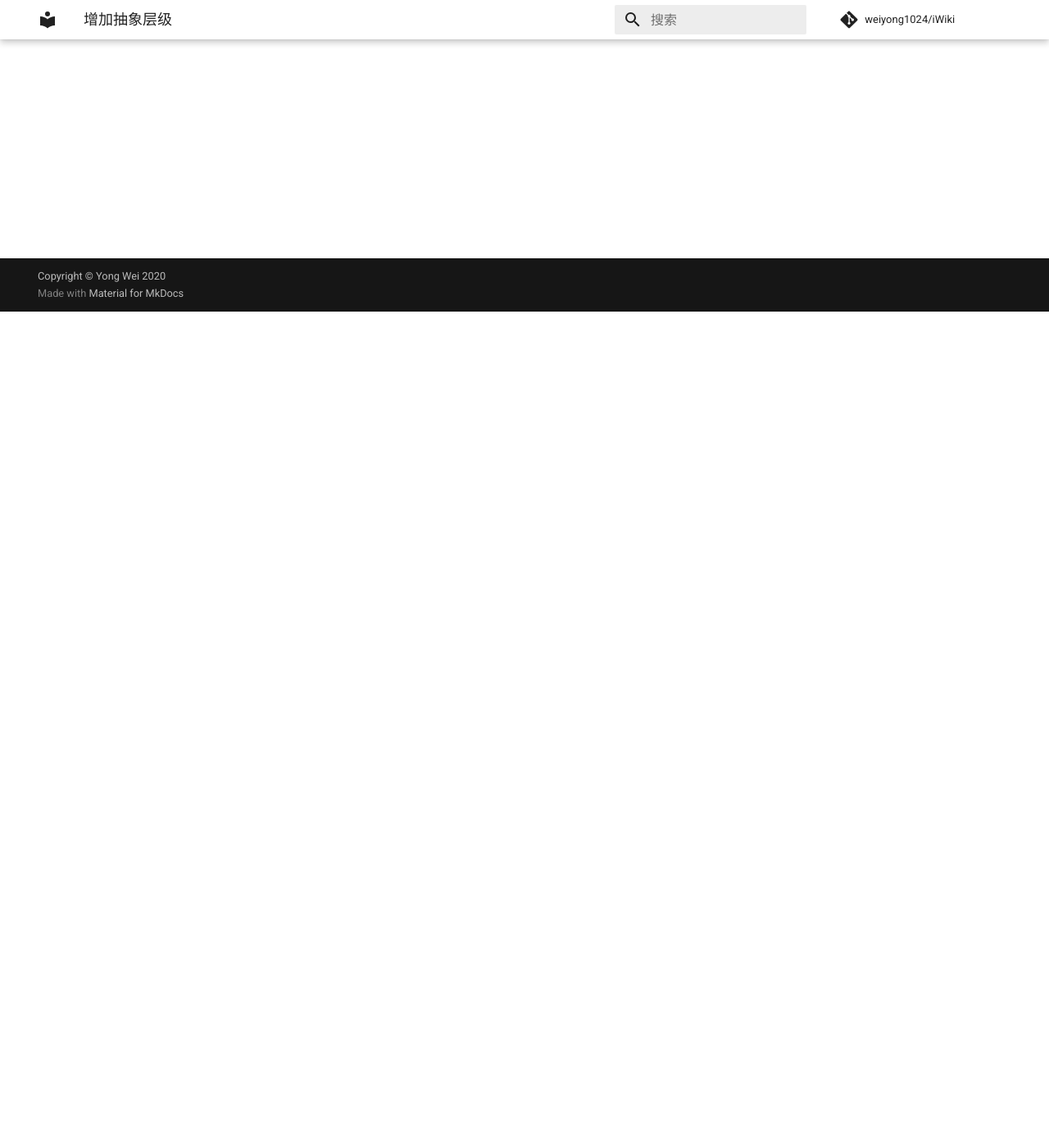
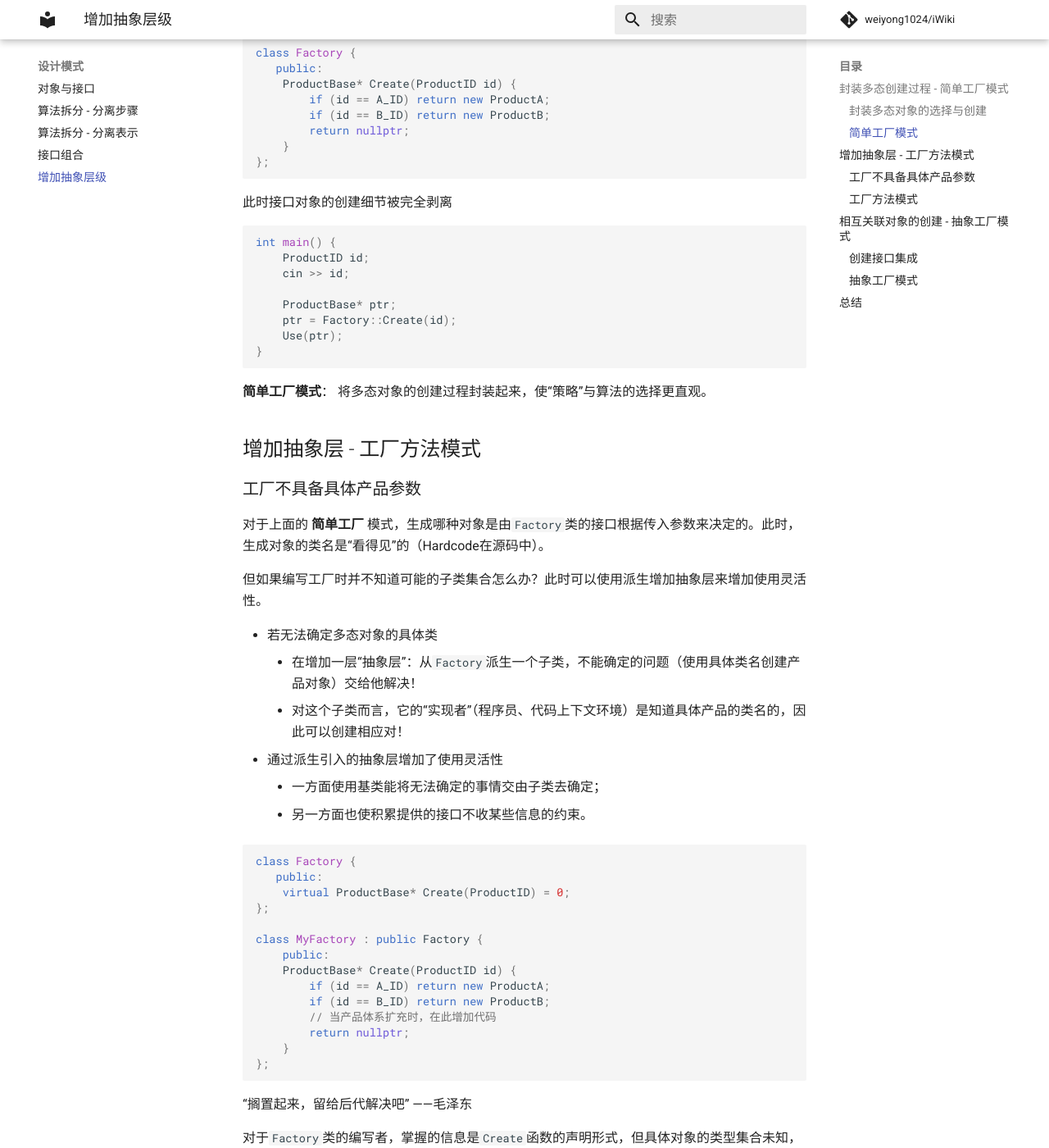
Before and after one commit to weiyong1024/iWiki, an MkDocs documentation site: the page built from docs/design_pattern/add_layers.md, in a window 1280 px wide and 1400 px high, scrolled down 1020 px. Shown: the whole window at 82% size. Built offline with MkDocs 1.6.1 and Material for MkDocs 9.7.7, drawn with Linux system fonts in a browser that asks for light colours; comment, search, counter and statistics services are not loaded; some of the changed text lies outside the part shown.

Commit message:
Add layers

````diff
--- a/docs/design_pattern/add_layers.md
+++ b/docs/design_pattern/add_layers.md
@@ -1 +1,159 @@
 # 增加抽象层级，隔离复杂变化
+
+## 封装多态创建过程 - 简单工厂模式
+
+在面向接口编程的实践中，经常做的操作是将基类指针只上一个子类对象，相比于显式地调用构造函数，可以讲多态对象的选择与构造过程封装起来。
+
+### 封装多态对象的选择与创建
+
+* 先隔离开（借助封装），再徐图之（增加变化）
+
+* 将创建对象中的“选择性”剥离出来
+    * 作为控制创建过程的参数
+    * 从使用具体类的类型名称来直接控制多态对象的创建，转变成使用变量和符号来间接控制多态对象的创建。
+* 封装多台对象的选择过程
+    * 设计一个类封装多态对象的创建过程
+
+### 简单工厂模式
+
+下方工厂类的定义，可以根据类体系的扩充不断增加分支语句，以便根据需要返回指定的具体产品，是经常变动的类。
+```cpp
+class Factory {
+   public:
+    static ProductBase* Create(ProductID id) {
+        if (id == A_ID) return new ProductA;
+        if (id == B_ID) return new ProductB;
+        // 当产品类体系扩充时，在此增加代码
+        return nullptr;
+    }
+};
+```
+
+上述`Factory`的作用只是包装一下静态构造函数`Create`，当然也可以将`Factory`当做一个普通的类去使用
+```cpp
+class Factory {
+   public:
+    ProductBase* Create(ProductID id) {
+        if (id == A_ID) return new ProductA;
+        if (id == B_ID) return new ProductB;
+        return nullptr;
+    }
+};
+```
+
+此时接口对象的创建细节被完全剥离
+
+```cpp
+int main() {
+    ProductID id;
+    cin >> id;
+
+    ProductBase* ptr;
+    ptr = Factory::Create(id);
+    Use(ptr);
+}
+```
+
+**简单工厂模式**： 将多态对象的创建过程封装起来，使“策略”与算法的选择更直观。
+
+## 增加抽象层 - 工厂方法模式
+
+### 工厂不具备具体产品参数
+
+对于上面的 **简单工厂** 模式，生成哪种对象是由`Factory`类的接口根据传入参数来决定的。此时，生成对象的类名是“看得见”的（Hardcode在源码中）。
+
+但如果编写工厂时并不知道可能的子类集合怎么办？此时可以使用派生增加抽象层来增加使用灵活性。
+
+* 若无法确定多态对象的具体类
+    * 在增加一层“抽象层”：从`Factory`派生一个子类，不能确定的问题（使用具体类名创建产品对象）交给他解决！
+    * 对这个子类而言，它的“实现者”（程序员、代码上下文环境）是知道具体产品的类名的，因此可以创建相应对！
+* 通过派生引入的抽象层增加了使用灵活性
+    * 一方面使用基类能将无法确定的事情交由子类去确定；
+    * 另一方面也使积累提供的接口不收某些信息的约束。
+
+```cpp
+class Factory {
+   public:
+    virtual ProductBase* Create(ProductID) = 0;
+};
+
+class MyFactory : public Factory {
+    public:
+    ProductBase* Create(ProductID id) {
+        if (id == A_ID) return new ProductA;
+        if (id == B_ID) return new ProductB;
+        // 当产品体系扩充时，在此增加代码
+        return nullptr;
+    }
+};
+```
+
+“搁置起来，留给后代解决吧”
+——毛泽东
+
+对于`Factory`类的编写者，掌握的信息是`Create`函数的声明形式，但具体对象的类型集合未知，留给工厂子类去解决。
+
+下面的代码中使用了工厂+产品的双重多态
+```cpp
+int main() {
+    ProductBase* ptr;   // 产品基类指针
+    Factory* fact_ptr;  // 工厂基类指针
+    fact_ptr = new MyFactory;
+
+    ptr = fact_ptr->Create(A_ID);
+    Use(ptr);
+    ptr = fact_ptr->Create(B_ID);
+    Use(ptr);
+
+    fact_ptr->Create(C_ID)->Interface();
+}
+```
+
+### 工厂方法模式
+
+继承体系的UML图
+
+![FactoryMethod](./images/factory_method.png)
+
+这种设计被Erich Gamma等人成为 **工厂方法** 模式
+
+
+## 相互关联对象的创建 - 抽象工厂模式
+
+### 创建接口集成
+
+拿螺丝钉和螺丝刀举例，螺丝钉有一字纹、十字花、六边形等，相应地螺丝刀也有对应的实现。现在假设有螺丝刀和螺丝钉工厂，则二者生产的产品类型应该是一一对应的。
+
+对于这种有“关联”的多态对象，怎样设计工厂能够体现这种“关联”性呢？
+
+既然多种对象间存在关联关系，那就应该将创建它们的接口集成到一起，形成一个创建多种对象的新接口！
+
+### 抽象工厂模式
+
+![AbstractFactory](./images/abstract_factory.png)
+
+将关联对象的生成接口集成（合并）到单个创建类中，在实现该类时保证各个对象之间的关联性符合要求。
+
+上述设计思路被Erich Gamma等人称为 **抽象工厂** 模式。
+
+
+## 总结
+
+* 设计原则
+    * 开闭原则
+    * 单一责任原则
+
+* 设计模式
+    * 策略模式
+    * 委托模式
+    * 桥接模式
+    * 适配器模式
+    * 代理模式
+    * 装饰模式
+    * 责任链模式
+    * 简单工厂模式、工厂方法模式、抽象工厂模式
+
+* 未涉及的模式
+    * 解释器模式
+    * 命令模式（用于交互式程序、状态保存）
+    * 状态模式（类似于状态机）
````
Also changed, not shown: docs/design_pattern/images/abstract_factory.png (added), docs/design_pattern/images/factory_method.png (added).
